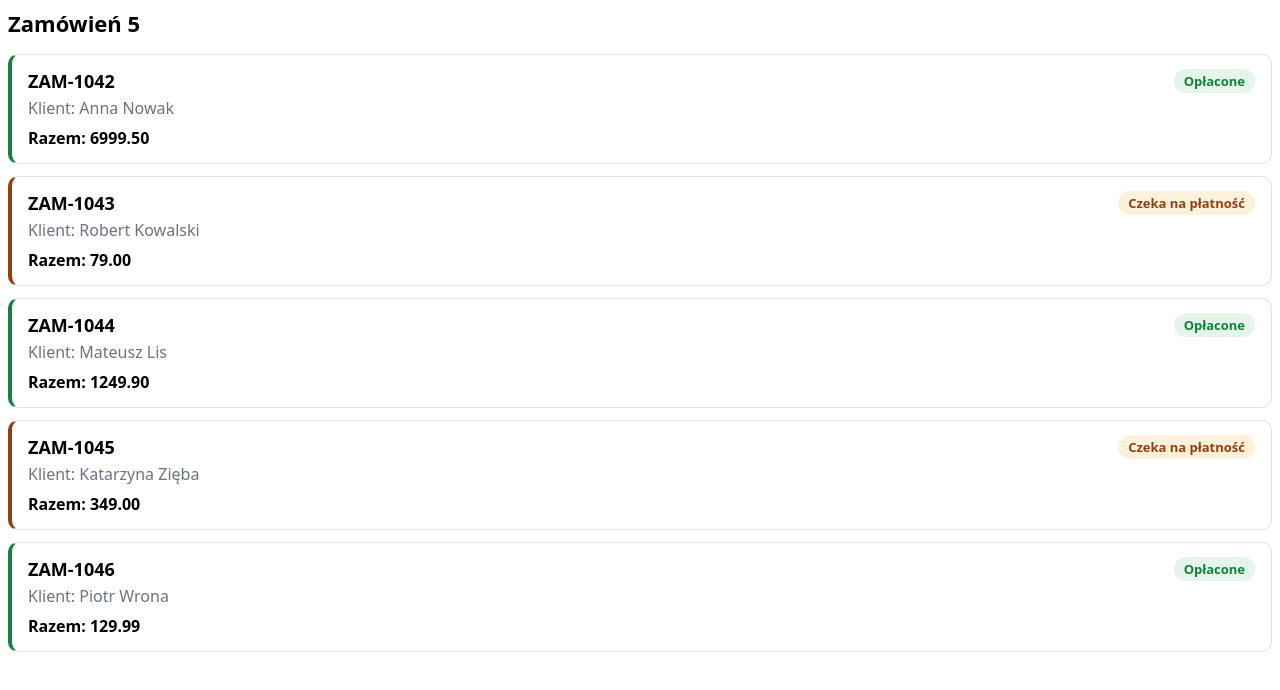
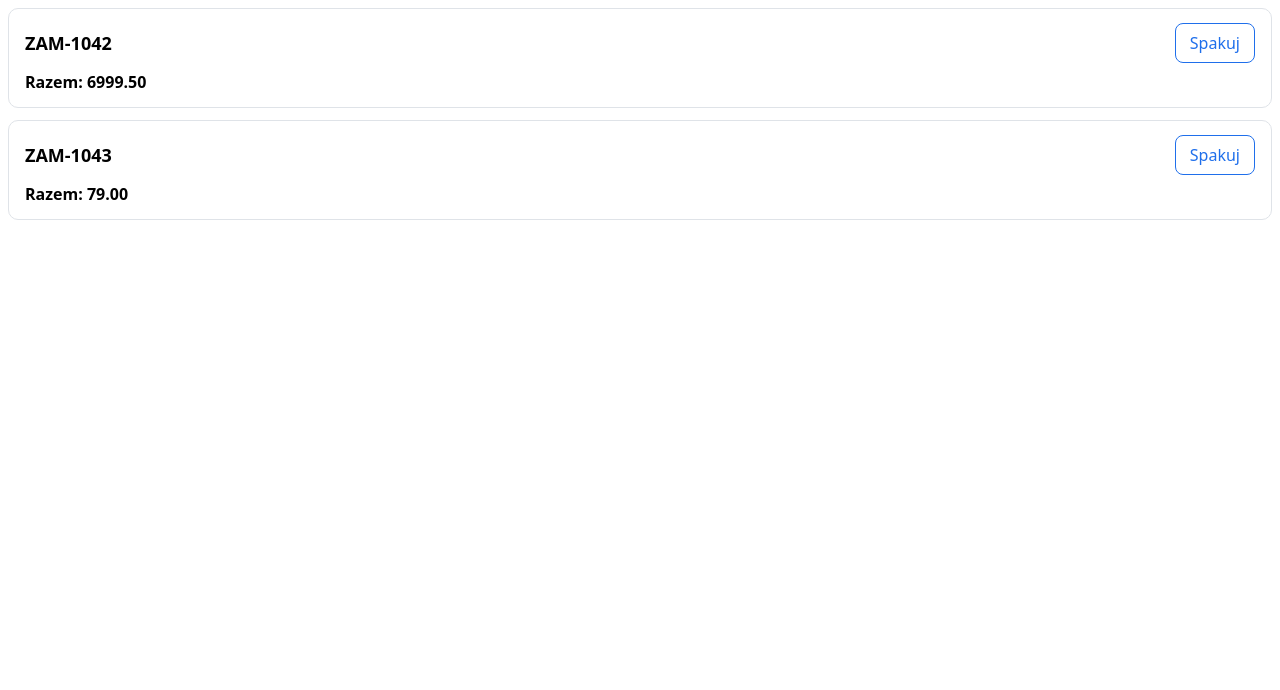
Before and after one commit to mkmattdev/k-js-2-react-1-kursanci, a React (Vite) app: page / in a window 1280 px wide. Shown: the top 690 px of the page. Built offline with nearby package versions, Linux system fonts and the light colour scheme.

Commit message:
add structure for 07 lesson

```diff
--- a/src/06-events/Lesson.jsx
+++ b/src/06-events/Lesson.jsx
@@ -0,0 +1,13 @@
+import OrderCard from "./components/OrderCard";
+import "./events.css";
+import { orders } from "./orders";
+
+export default function Lesson() {
+  return (
+    <section className="panel">
+      {orders.map((order) => (
+        <OrderCard key={order.id} {...order} />
+      ))}
+    </section>
+  );
+}
--- a/src/06-events/components/OrderCard.jsx
+++ b/src/06-events/components/OrderCard.jsx
@@ -0,0 +1,17 @@
+export default function OrderCard({ id, customer, totalPln }) {
+  const handlePack = () => {
+    console.log(`Pakujemy ${id} dla: ${customer}`);
+  };
+
+  return (
+    <article className="card">
+      <div className="card__header">
+        <h3 className="card__title">{id}</h3>
+        <button className="button" onClick={handlePack}>
+          Spakuj
+        </button>
+      </div>
+      <p className="card__total">Razem: {totalPln.toFixed(2)}</p>
+    </article>
+  );
+}
--- /dev/null
+++ b/src/07-state/orders.js
@@ -0,0 +1,5 @@
+export const orders = [
+  { id: "ZAM-1042", customer: "Anna Nowak", totalPln: 6999.5, note: "Zostawić u sąsiada" },
+  { id: "ZAM-1043", customer: "Robert Kowalski", totalPln: 79 },
+  { id: "ZAM-1044", customer: "Mateusz Lis", totalPln: 1249.9, note: "Dzwonić przed dostawą" },
+];
--- /dev/null
+++ b/src/07-state/state.css
@@ -0,0 +1,70 @@
+.panel,
+.card {
+  font-family: system-ui, sans-serif;
+}
+
+.card {
+  padding: 14px 16px;
+  border: 1px solid #dfe3e8;
+  border-left: 4px solid #dfe3e8;
+  border-radius: 10px;
+  margin-bottom: 12px;
+  background: #ffffff;
+}
+
+.card--ok {
+  border-left-color: #157f3d;
+}
+
+.card--warn {
+  border-left-color: #92400e;
+}
+
+.card__header {
+  display: flex;
+  align-items: center;
+  justify-content: space-between;
+  gap: 12px;
+}
+
+.card__title {
+  margin: 0;
+  font-size: 18px;
+}
+
+.card__row {
+  margin: 4px 0;
+  color: #6b7280;
+}
+
+.card__total {
+  margin: 8px 0 0;
+  font-weight: 600;
+}
+
+.badge {
+  padding: 3px 10px;
+  border-radius: 999px;
+  font-size: 13px;
+  font-weight: 600;
+}
+
+.badge--ok {
+  background: #e4f5ea;
+  color: #157f3d;
+}
+
+.badge--warn {
+  background: #fdf1dc;
+  color: #92400e;
+}
+
+.button {
+  padding: 8px 14px;
+  border: 1px solid #1f6feb;
+  border-radius: 8px;
+  background: #ffffff;
+  color: #1f6feb;
+  font: inherit;
+  cursor: pointer;
+}
--- a/src/App.jsx
+++ b/src/App.jsx
@@ -1,4 +1,4 @@
-import Lesson from "./05-list/Lesson";
+import Lesson from "./06-events/Lesson";
 
 export default function App() {
   return <Lesson />;
```
Also changed, not shown: src/07-state/Lesson.jsx (added), src/07-state/components/BrokenToggle.jsx (added), src/07-state/components/OrderCard.jsx (added).
